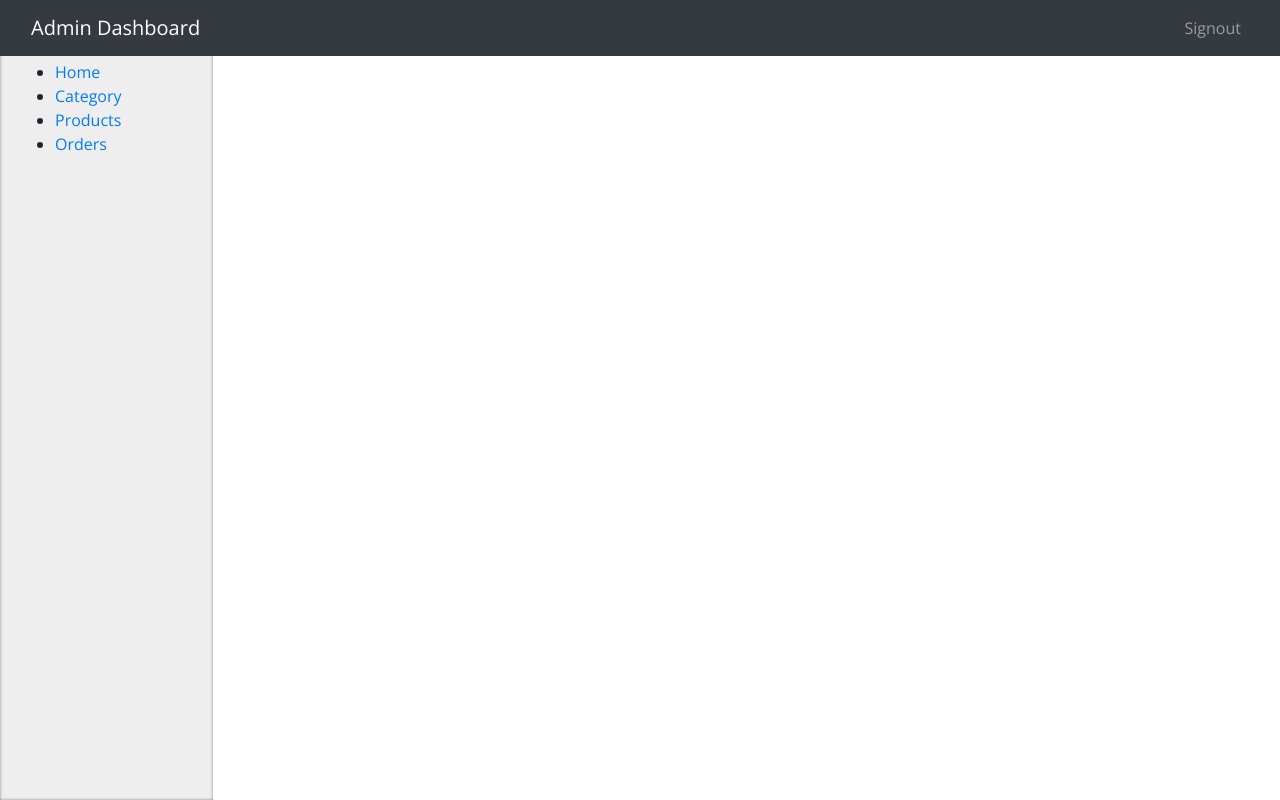
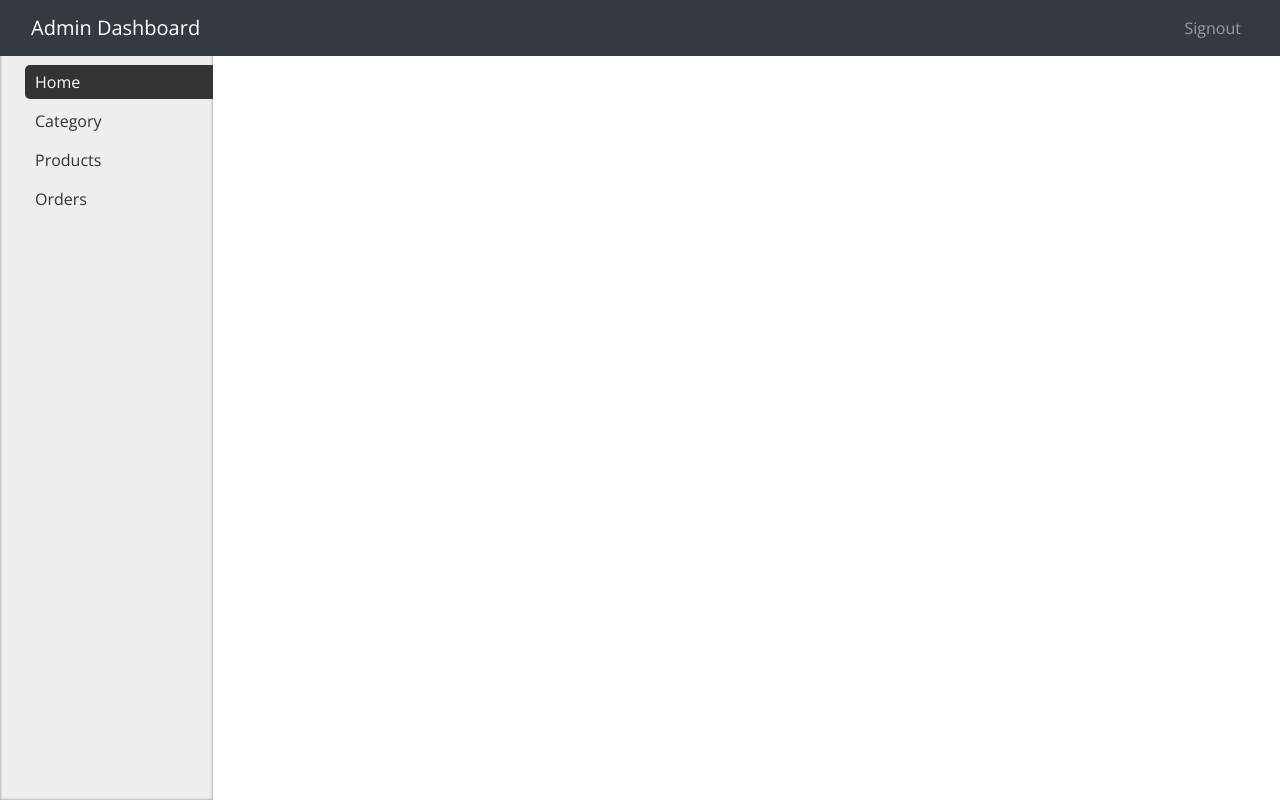
Before and after one commit to raihanwebmaster/flipkart-admin-app, a React (Create React App) app: page / in a window 1280 px wide. Built offline with nearby package versions, Linux system fonts and the light colour scheme; sample sign-in values are in the browser's storage.

Commit message:
show-and-add-categories

```diff
--- /dev/null
+++ b/src/components/Layout/Layout.css
@@ -0,0 +1,28 @@
+
+/* Col{
+    padding-left: 0px !important;
+} */
+
+.sidebar ul{
+    margin: 0 ;
+    padding: 0 ;
+}
+
+.sidebar ul li {
+    list-style: none;
+}
+
+.sidebar ul li a {
+    display: block;
+    color: #333;
+    padding:5px  10px;
+    box-sizing: border-box;
+    margin: 5px 0 5px 10px;
+    border-radius: 5px 0 0 5px;
+    text-decoration: none;
+}
+
+.sidebar ul li a.active {
+    background: #333;
+    color: #fff;
+}
--- a/src/components/Layout/Layout.js
+++ b/src/components/Layout/Layout.js
@@ -2,6 +2,7 @@
 import { Col, Container, Row } from "react-bootstrap";
 import { NavLink } from "react-router-dom";
 import Header from "../Header/Header";
+import './Layout.css';
 const Layout = (props) => {
   return (
     <>
@@ -12,7 +13,7 @@
             <Col md={2} className="sidebar">
               <ul>
                 <li>
-                  <NavLink to={`/`}>Home</NavLink>
+                  <NavLink exact to={`/`}>Home</NavLink>
                 </li>
                 <li>
                   <NavLink to={`/category`}>Category</NavLink>
--- a/src/containers/Category/Category.js
+++ b/src/containers/Category/Category.js
@@ -22,12 +22,6 @@
     form.append("parentId", parentCategoryId);
     form.append("categoryImage", categoryImage);
     dispatch(addCategory(form));
-    // const cat ={
-    //   categoryName,
-    //   parentCategoryId,
-    //   categoryImage
-    // }
-    // console.log(cat);
     setShow(false);
   };
   const handleShow = () => setShow(true);
--- a/src/containers/Home/Home.css
+++ b/src/containers/Home/Home.css
@@ -6,4 +6,5 @@
     background-color: #eee;
     padding-top: 60px;
     box-shadow: inset 0 0 3px gray;
+    padding-right: 0px;
 }
```
